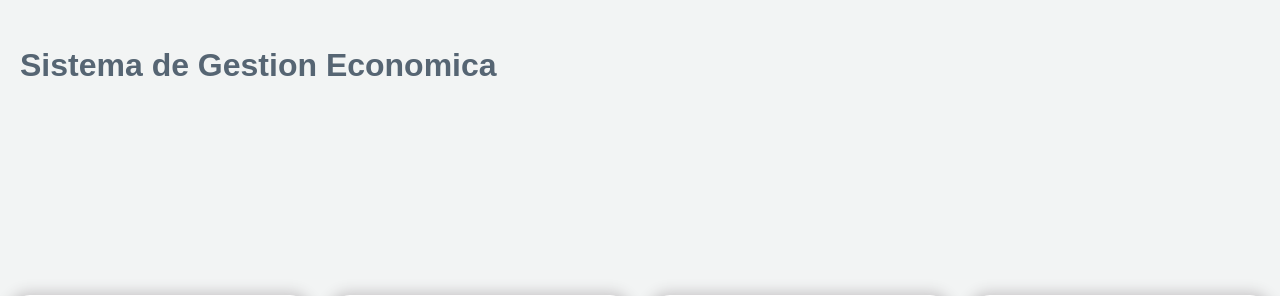
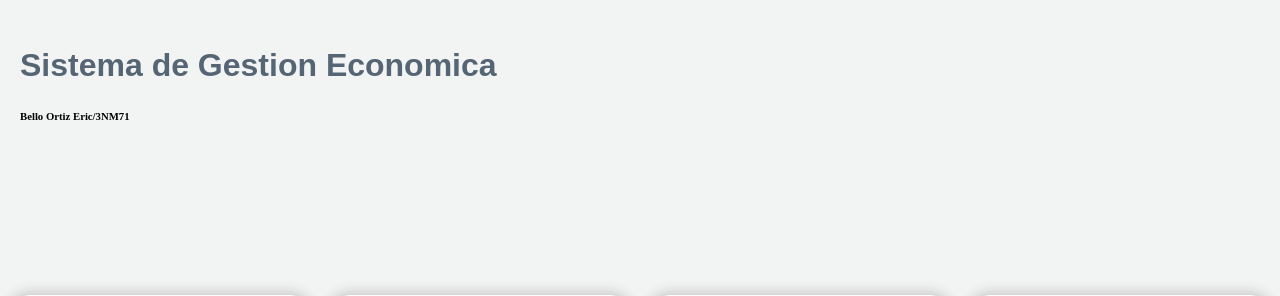
Before and after one commit to ericBelloo/pageyou, a Django app: page / in a window 1280 px wide. Shown: the top 296 px of the page. Run offline with Django 3.2, Linux system fonts and the light colour scheme; some libraries are stand-ins or nearby versions.

Commit message:
agragar informacionextra

```diff
--- a/templates/home.html
+++ b/templates/home.html
@@ -12,6 +12,7 @@
 <body>
 <div class="title">
     <h2>Sistema de Gestion Economica</h2>
+    <h6>Bello Ortiz Eric/3NM71</h6>
 </div>
 <div class="content">
     <div class="wrap-content" id="id_capital_prestado">
```
